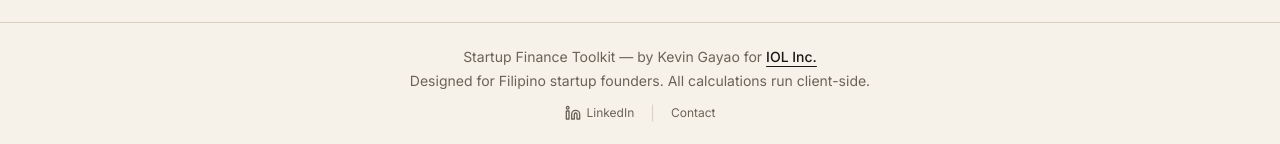
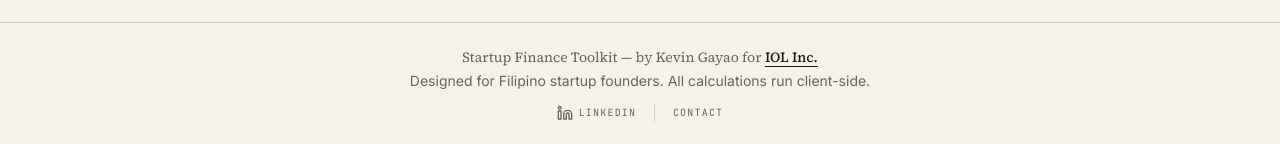
Before and after one commit to kpdgayao/startup-finance-tools, a Next.js app: page / in a window 1280 px wide. Shown: the part 2717-2861 px from the top of the page. Built offline with nearby package versions, Linux system fonts and the light colour scheme; no server answers.

Commit message:
style(footer): editorial typography — serif credit, mono labels
Copy unchanged from Phase 2. Applies the editorial type system: serif
wordmark on the credit line, mono uppercase on the LinkedIn/Contact
labels. The v1 AuthorColophon concept remains cancelled.

```diff
--- a/components/layout/footer.tsx
+++ b/components/layout/footer.tsx
@@ -11,7 +11,7 @@ export function Footer() {
       <EcosystemStrip />
       <Separator />
       <div className="py-6 container mx-auto px-4 text-center text-sm text-muted-foreground">
-        <p>
+        <p className="font-serif">
           Startup Finance Toolkit — by Kevin Gayao for{" "}
           <a
             href="https://www.iol.ph"
@@ -35,12 +35,12 @@ export function Footer() {
             aria-label="LinkedIn profile"
           >
             <Linkedin className="h-4 w-4" />
-            <span className="text-xs">LinkedIn</span>
+            <span className="font-mono text-[10px] uppercase tracking-[0.12em]">LinkedIn</span>
           </a>
           <span className="text-border">|</span>
           <Link
             href="/contact"
-            className="text-xs text-muted-foreground hover:text-primary transition-colors"
+            className="font-mono text-[10px] uppercase tracking-[0.12em] text-muted-foreground hover:text-primary transition-colors"
           >
             Contact
           </Link>
```
